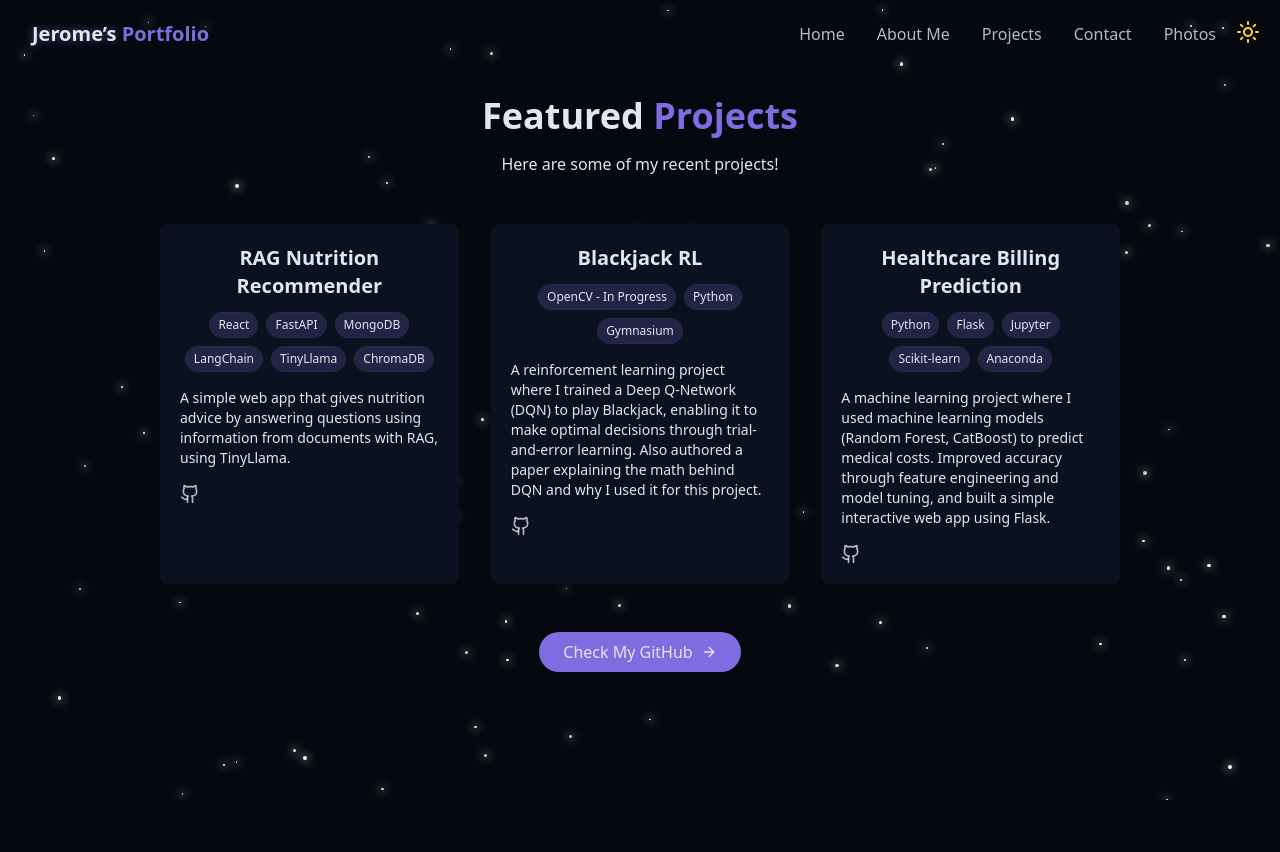
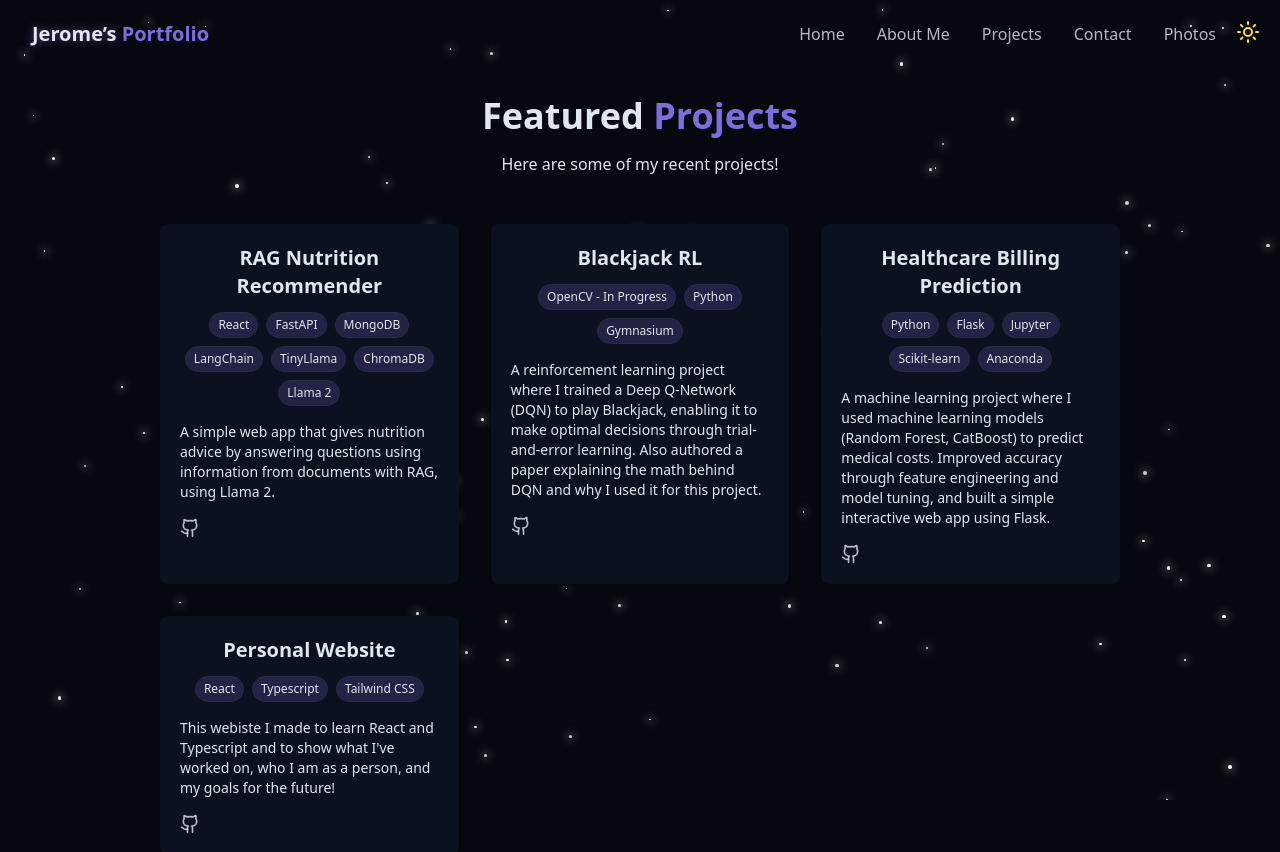
Before and after one commit to Jrodrigo06/personal-website, a React (Vite) app in the folder personal-website/: page /projects in a window 1280 px wide. Shown: the top 852 px of the page. Before the commit the page ends 800 px from the top, so only its background shows below. Built offline with nearby package versions, Linux system fonts and the light colour scheme.

Commit message:
Added personal website to project list

```diff
--- a/personal-website/src/pages/Projects.tsx
+++ b/personal-website/src/pages/Projects.tsx
@@ -8,8 +8,8 @@ const projects = [
     {
         id: 1,
         title: "RAG Nutrition Recommender",
-        description: `A simple web app that gives nutrition advice by answering questions using information from documents with RAG, using TinyLlama.`,
-        tags: ["React", "FastAPI", "MongoDB", "LangChain", "TinyLlama", "ChromaDB"],
+        description: `A simple web app that gives nutrition advice by answering questions using information from documents with RAG, using Llama 2.`,
+        tags: ["React", "FastAPI", "MongoDB", "LangChain", "TinyLlama", "ChromaDB", "Llama 2"],
         githubUrl: "https://github.com/Jrodrigo06/llm-health-recommender"
     },
 
@@ -30,6 +30,13 @@ const projects = [
         tags: ['Python', 'Flask', 'Jupyter', 'Scikit-learn', 'Anaconda'],
         githubUrl: "https://github.com/Jrodrigo06/MLProject-HealthCareBilling"
 
+    },
+
+    {
+        id: 4,
+        title: "Personal Website",
+        description : `This webiste I made to learn React and Typescript and to show what I've worked on, who I am as a person, and my goals for the future!`,
+        tags: ['React', 'Typescript', 'Tailwind CSS']
     }
 ]
 
```
